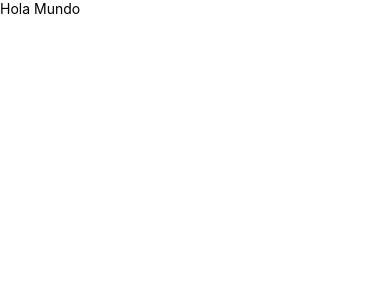
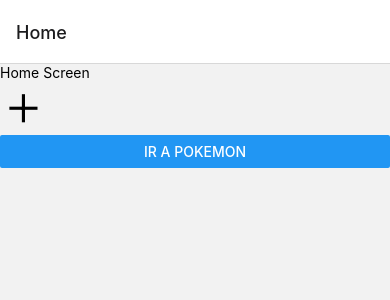
Before and after one commit to juandie019/pokedex, a React Native app: screen /Home in a window 390 px wide. Shown: the top 300 px of the page. Built offline with nearby package versions, Linux system fonts and the light colour scheme.

Commit message:
Add: Navigator and icons configured

```diff
--- a/App.tsx
+++ b/App.tsx
@@ -1,11 +1,12 @@
 import React from 'react';
-import { View, Text } from 'react-native';
+import { NavigationContainer } from '@react-navigation/native';
+import { Navigator } from './src/navigator/Navigator';
 
 const App = () => {
   return (
-    <View>
-      <Text>Hola Mundo</Text>
-    </View>
+    <NavigationContainer>
+      <Navigator />
+    </NavigationContainer>
   );
 };
 
--- /dev/null
+++ b/src/navigator/Navigator.tsx
@@ -0,0 +1,15 @@
+import React from 'react';
+import { createNativeStackNavigator } from '@react-navigation/native-stack';
+import { HomeScreen } from '../screens/HomeScreen';
+import { PokemonScreen } from '../screens/PokemonScreen';
+
+const Stack = createNativeStackNavigator();
+
+export const Navigator = () => {
+  return (
+    <Stack.Navigator>
+        <Stack.Screen name="Home" component={ HomeScreen } />
+        <Stack.Screen name="PokemonScreen" component={ PokemonScreen } />
+    </Stack.Navigator>
+  );
+};
--- /dev/null
+++ b/src/screens/HomeScreen.tsx
@@ -0,0 +1,20 @@
+import { NativeStackScreenProps } from '@react-navigation/native-stack/lib/typescript/src/types';
+import React from 'react';
+import { Text, View, Button } from 'react-native';
+import Icon from 'react-native-vector-icons/dist/Ionicons';
+
+export const HomeScreen = ({ navigation }: NativeStackScreenProps<any, any>) => {
+  return (
+    <View>
+        <Text>Home Screen</Text>
+        <Icon
+          name="add-outline"
+          size={50}
+        />
+        <Button
+          title="Ir a pokemon"
+          onPress={ () =>  navigation.navigate('PokemonScreen')}
+        />
+    </View>
+  );
+};
--- /dev/null
+++ b/src/screens/PokemonScreen.tsx
@@ -0,0 +1,10 @@
+import React from 'react';
+import { Text, View } from 'react-native';
+
+export const PokemonScreen = () => {
+  return (
+    <View>
+        <Text>Pokemon Screen</Text>
+    </View>
+  );
+};
```
Also changed, not shown: package.json (+8 -1 lines), 3 other files (tests, documents, lock files or other folders).
